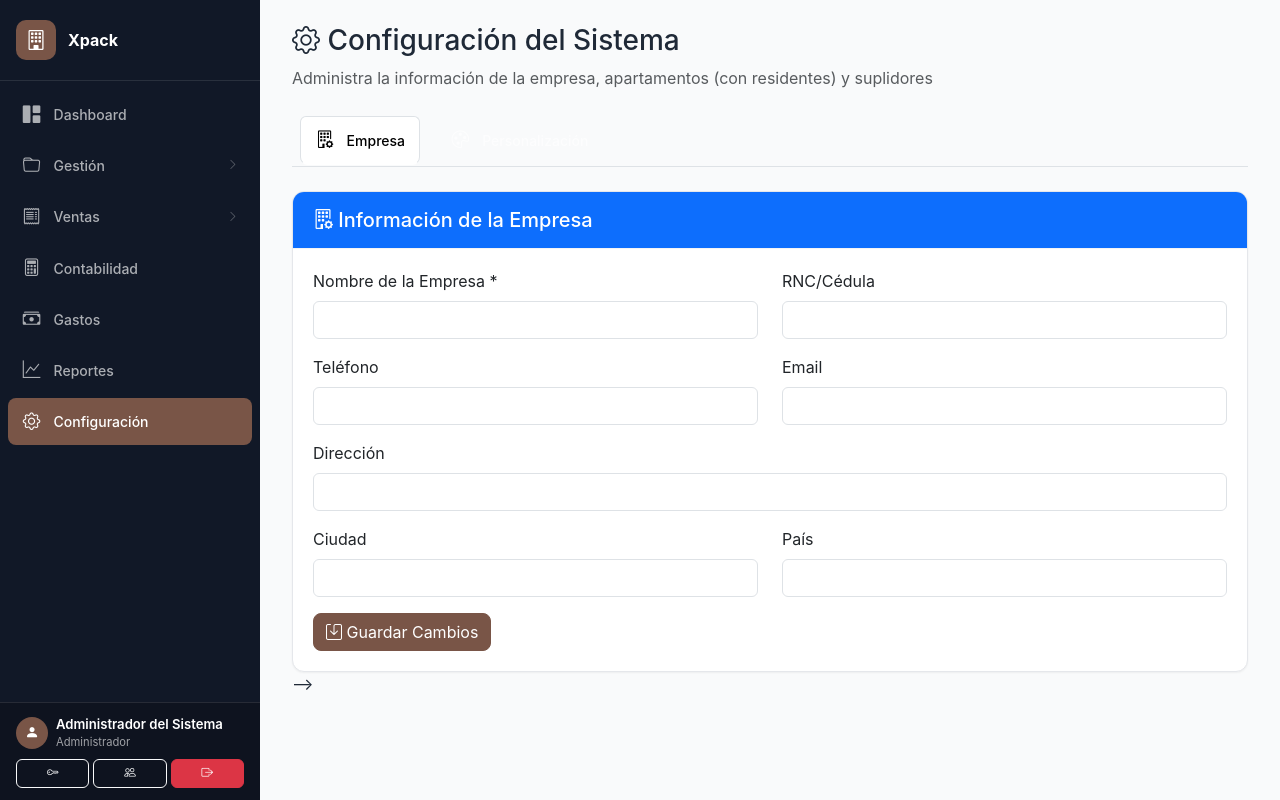
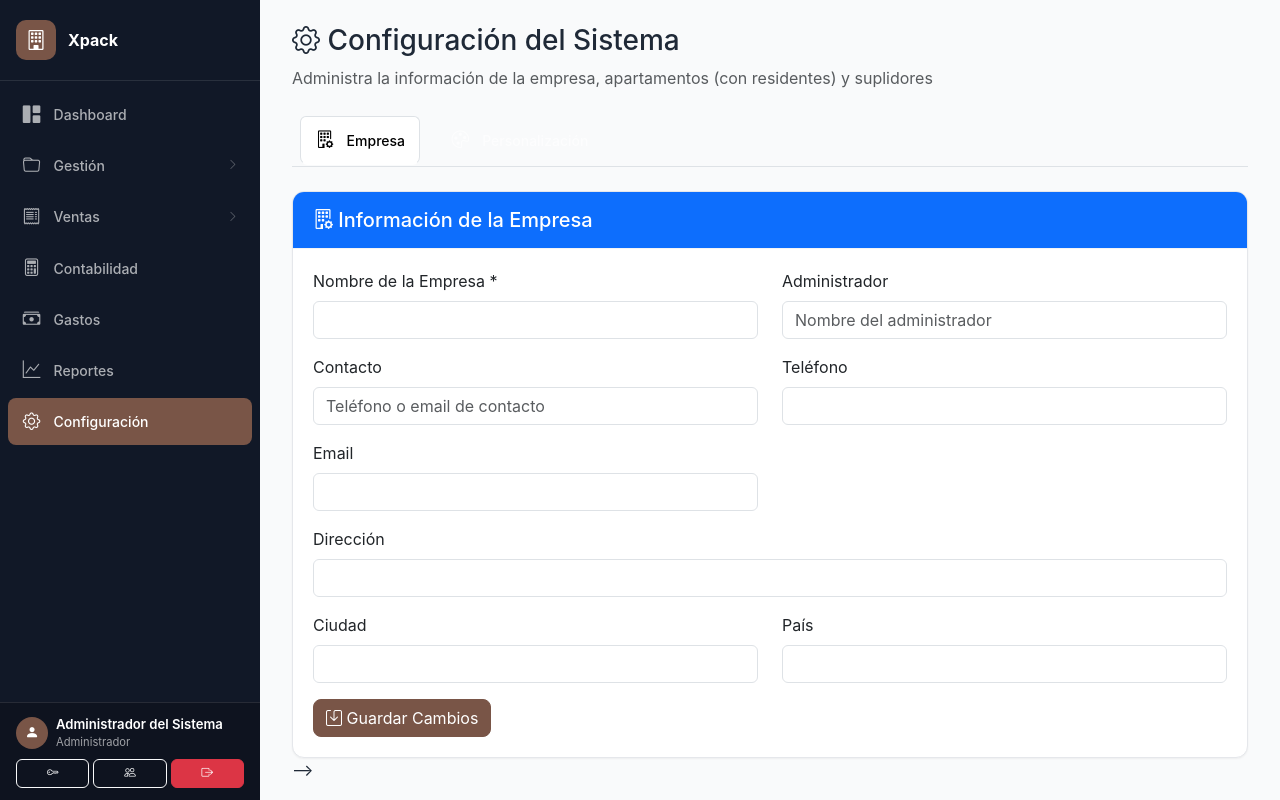
Before and after one commit to anyinsonosoria-sudo/Toscana, a Flask app: page /configuracion/ in a window 1280 px wide. Run offline with Flask 2, Linux system fonts and the light colour scheme; a user stored in the database is signed in; data comes from the database, SQL or seed files in the repository; data that the repository does not hold is empty; parts of the project's set-up code (start-up, migrations or seed data) failed here and were passed over; some libraries are stand-ins or nearby versions.

Commit message:
Fix: config save redirect, RUT/Tax->Administrador/Contacto, nested form fix

```diff
--- a/blueprints/company.py
+++ b/blueprints/company.py
@@ -3,7 +3,7 @@ Blueprint: Company
 Gestion de informacion de la empresa/administrador
 """
 import logging
-from flask import Blueprint, render_template, request, redirect, url_for, flash, current_app
+from flask import Blueprint, render_template, request, redirect, url_for, flash, current_app, session
 from flask_login import login_required
 from werkzeug.utils import secure_filename
 from pathlib import Path
@@ -120,6 +120,10 @@ def update():
     except Exception as e:
         flash(f"Error al actualizar información: {e}", "error")
 
+    # Redirigir al origen: si vino de /configuracion/, volver allí
+    referrer = request.referrer or ''
+    if '/configuracion' in referrer:
+        return redirect(url_for('settings.view'))
     return redirect(url_for("company.view"))
 
 
--- a/blueprints/settings.py
+++ b/blueprints/settings.py
@@ -15,7 +15,7 @@ settings_bp = Blueprint('settings', __name__, url_prefix='/configuracion')
 # @permission_required('configuracion.view')
 def configuracion_view():
     try:
-        company_info = company.get_company_info()
+        company_info = company.get_company_info() or {}
     except Exception:
         company_info = {}
     try:
--- a/templates/configuracion.html
+++ b/templates/configuracion.html
@@ -36,31 +36,35 @@
                     <div class="row">
                         <div class="col-md-6 mb-3">
                             <label class="form-label">Nombre de la Empresa *</label>
-                            <input type="text" class="form-control" name="name" value="{{ company.name or '' }}" required>
+                            <input type="text" class="form-control" name="name" value="{{ company.get('name', '') if company else '' }}" required>
                         </div>
                         <div class="col-md-6 mb-3">
-                            <label class="form-label">RNC/Cédula</label>
-                            <input type="text" class="form-control" name="legal_id" value="{{ company.legal_id or '' }}">
+                            <label class="form-label">Administrador</label>
+                            <input type="text" class="form-control" name="legal_id" value="{{ company.get('legal_id', '') if company else '' }}" placeholder="Nombre del administrador">
+                        </div>
+                        <div class="col-md-6 mb-3">
+                            <label class="form-label">Contacto</label>
+                            <input type="text" class="form-control" name="tax_id" value="{{ company.get('tax_id', '') if company else '' }}" placeholder="Teléfono o email de contacto">
                         </div>
                         <div class="col-md-6 mb-3">
                             <label class="form-label">Teléfono</label>
-                            <input type="text" class="form-control" name="phone" value="{{ company.phone or '' }}">
+                            <input type="text" class="form-control" name="phone" value="{{ company.get('phone', '') if company else '' }}">
                         </div>
                         <div class="col-md-6 mb-3">
                             <label class="form-label">Email</label>
-                            <input type="email" class="form-control" name="email" value="{{ company.email or '' }}">
+                            <input type="email" class="form-control" name="email" value="{{ company.get('email', '') if company else '' }}">
                         </div>
                         <div class="col-md-12 mb-3">
                             <label class="form-label">Dirección</label>
-                            <input type="text" class="form-control" name="address" value="{{ company.address or '' }}">
+                            <input type="text" class="form-control" name="address" value="{{ company.get('address', '') if company else '' }}">
                         </div>
                         <div class="col-md-6 mb-3">
                             <label class="form-label">Ciudad</label>
-                            <input type="text" class="form-control" name="city" value="{{ company.city or '' }}">
+                            <input type="text" class="form-control" name="city" value="{{ company.get('city', '') if company else '' }}">
                         </div>
                         <div class="col-md-6 mb-3">
                             <label class="form-label">País</label>
-                            <input type="text" class="form-control" name="country" value="{{ company.country or '' }}">
+                            <input type="text" class="form-control" name="country" value="{{ company.get('country', '') if company else '' }}">
                         </div>
                     </div>
                     <button type="submit" class="btn btn-primary">
```
Also changed, not shown: templates/empresa.html (+10 -12 lines).
